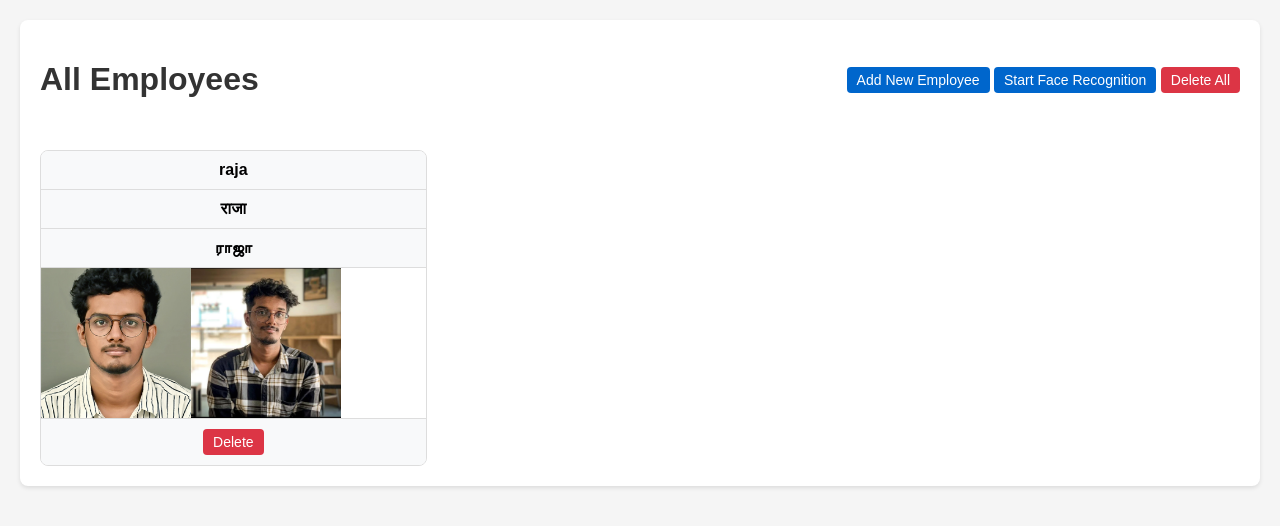
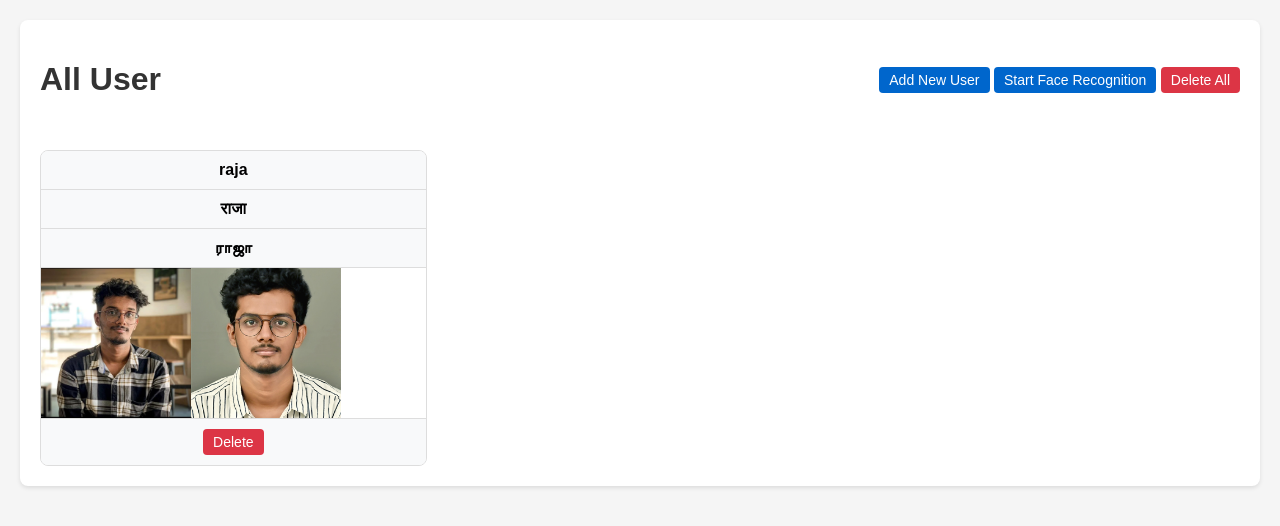
Before and after one commit to rajendransp133/face-detect-app, a FastAPI app: page /viewUser/23 in a window 1280 px wide. Shown: the top 526 px of the page. Run offline with FastAPI, Linux system fonts and the light colour scheme; data comes from the database, SQL or seed files in the repository; both versions use the stored data as it was after the commit.

Commit message:
ui name change

```diff
--- a/templates/showUser-c.html
+++ b/templates/showUser-c.html
@@ -2,7 +2,7 @@
 <!DOCTYPE html>
 <html>
   <head>
-    <title>All Employees</title>
+    <title>All Users</title>
     <style>
       body {
         font-family: Arial, sans-serif;
@@ -97,9 +97,9 @@
   <body>
     <div class="container">
       <div class="header-actions">
-        <h1>All Employees</h1>
+        <h1>All User</h1>
         <div>
-          <a href="/upload/" class="btn btn-primary">Add New Employee</a>
+          <a href="/upload/" class="btn btn-primary">Add New User</a>
           {% if name %}
           <a
             href="/detectFrame/"
@@ -110,7 +110,7 @@
           <a
             href="/delAllUser/"
             class="btn btn-danger"
-            onclick="return confirm('Are you sure you want to delete ALL employees?')"
+            onclick="return confirm('Are you sure you want to delete ALL User?')"
             >Delete All</a
           >
           {% endif %}
@@ -140,7 +140,7 @@
             <a
               href="/delUser/{{ id }}"
               class="btn btn-danger"
-              onclick="return confirm('Are you sure you want to delete this employee?')"
+              onclick="return confirm('Are you sure you want to delete this User?')"
               >Delete</a
             >
           </div>
@@ -148,8 +148,8 @@
       </div>
       {% else %}
       <div class="no-employees">
-        <p>No employees found in the database.</p>
-        <p>Use the "Add New Employee" button to get started.</p>
+        <p>No User found in the database.</p>
+        <p>Use the "Add New User" button to get started.</p>
       </div>
       {% endif %}
     </div>
--- a/templates/uploadfile-c.html
+++ b/templates/uploadfile-c.html
@@ -2,7 +2,7 @@
 <!DOCTYPE html>
 <html>
   <head>
-    <title>Employee Photo Manager</title>
+    <title>Photo Manager</title>
     <style>
       body {
         font-family: Arial, sans-serif;
@@ -68,7 +68,7 @@
   </head>
   <body>
     <div class="container">
-      <h1>Employee Photo Manager</h1>
+      <h1>Photo Manager</h1>
 
       {% if message %}
       <div
@@ -113,7 +113,7 @@
         <button type="submit">Upload</button>
       </form>
 
-      <a href="/viewAllUser/" class="view-all">View All Employees</a>
+      <a href="/viewAllUser/" class="view-all">View All User</a>
     </div>
   </body>
 </html>
```
Also changed, not shown: templates/showUserall-c.html (+5 -5 lines), templates/webcam_stream.html (+4 -4 lines), main.py (line endings or trailing spaces), uploads/gaushika/1.jpeg (deleted), uploads/gaushika/2.jpeg (deleted), uploads/raja/1.jpeg, uploads/raja/2.jpeg, uploads/sri balaji/1.jpeg (deleted), uploads/sri balaji/2.jpeg (deleted), user_db.db.
